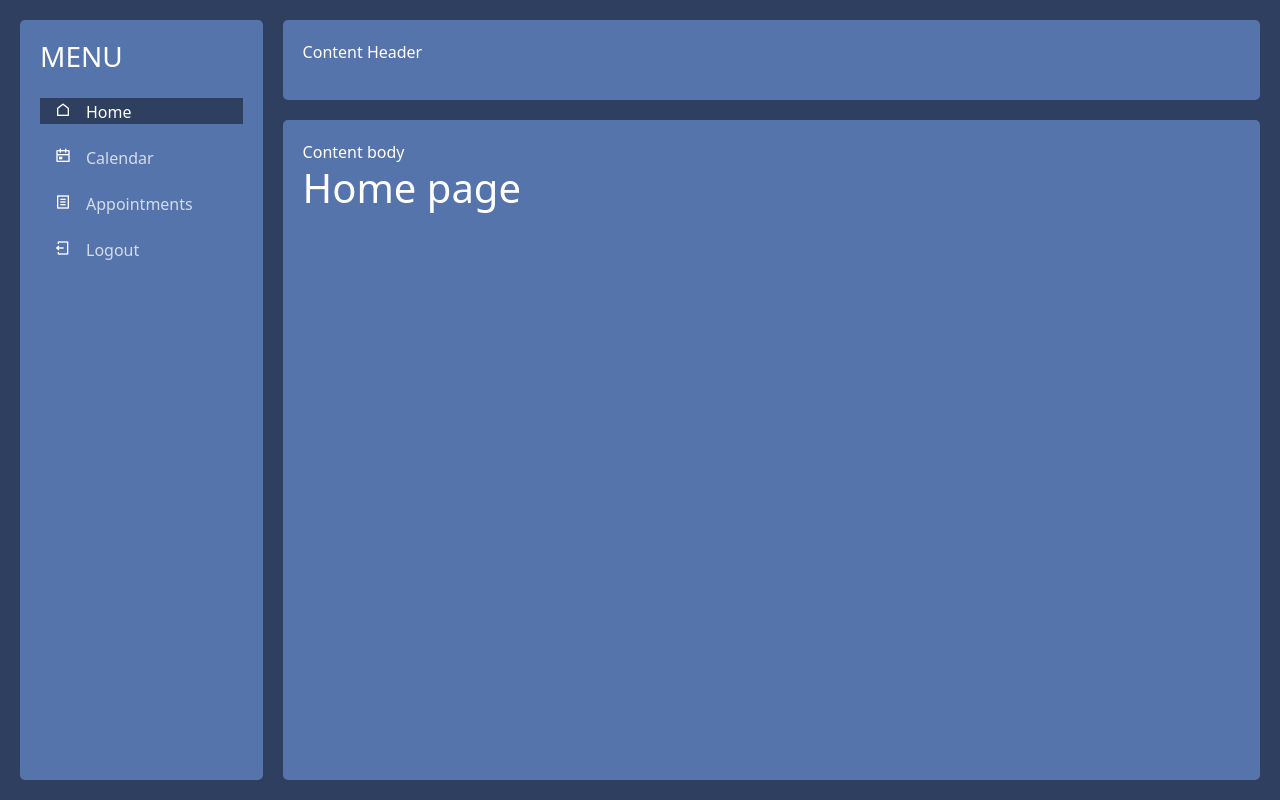
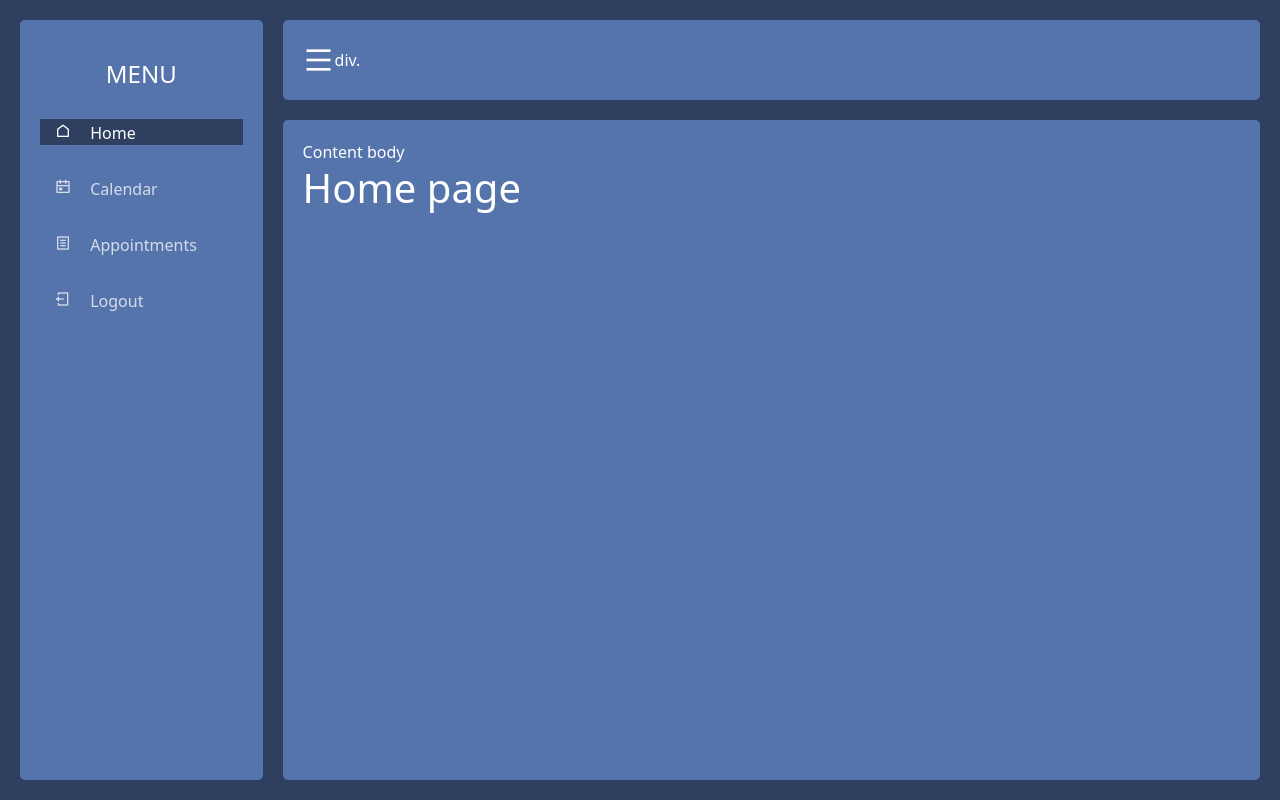
Before and after one commit to tsvetanilievdev/med-appointment-app, a React (Create React App) app in the folder client/: page / in a window 1280 px wide. Built offline with nearby package versions, Linux system fonts and the light colour scheme; no server answers; sample sign-in values are in the browser's storage.

Commit message:
add collapsing sidebar

```diff
--- a/client/src/components/Layout/Layout.css
+++ b/client/src/components/Layout/Layout.css
@@ -9,12 +9,27 @@
     background-color: var(--primary-bg-color-light);
     margin: 20px;
     border-radius: 5px;
-    padding: 20px;
+    padding: 0 20px;
     display: flex;
     flex-direction: column;
 }
+.sidebar.collapsed {
+    width: 100px;
+    padding: 0 10px;
+}
+.menu {
+    margin-top: 40px;
+}
+.menu h3 {
+    text-align: center;
+    font-size: 1.5rem;
+}
+
 .menu-item {
-    margin: 10px 0;
+    margin: 30px 0;
+}
+.sidebar.collapsed .menu-item {
+    text-align: center;
 }
 .menu-item i {
     margin: 0 15px;
@@ -44,6 +59,12 @@
     margin: 20px 20px 20px 0;
     padding: 20px;
     height: 10vh;
+    display: flex;
+    align-items: center;
+}
+.content-header i.action-header-icon {
+    font-size: 2rem;
+    cursor: pointer;
 }
 /* --CONTENT-BODY */
 .content-body {
@@ -53,3 +74,11 @@
     padding: 20px;
     height: calc(100vh - 10vh - 60px);
 }
+
+/* Media Queries */
+
+@media screen and (max-width: 768px) {
+    .sidebar {
+        padding: 0 20px;
+    }
+}
--- a/client/src/components/Layout/Layout.js
+++ b/client/src/components/Layout/Layout.js
@@ -1,17 +1,19 @@
+import { useState } from 'react';
+import Content from './Content';
 import './Layout.css';
 import Sidebar from './SideBar';
 
 function Layout({ children }) {
+    const [collapsed, setCollapsed] = useState(false);
+
     return (
         <div className="main">
-            <Sidebar />
-            <div className="content">
-                <div className="content-header">Content Header</div>
-                <div className="content-body">
-                    Content body
-                    {children}
-                </div>
-            </div>
+            <Sidebar collapsed={collapsed} />
+            <Content
+                collapsed={collapsed}
+                toggleCollapsed={() => setCollapsed(!collapsed)}
+                children={children}
+            />
         </div>
     );
 }
--- a/client/src/components/Layout/SideBar.js
+++ b/client/src/components/Layout/SideBar.js
@@ -1,5 +1,5 @@
 import { Link, useLocation } from 'react-router-dom';
-function Sidebar(props) {
+function Sidebar({ collapsed }) {
     const location = useLocation();
     const userMenuList = [
         {
@@ -24,21 +24,26 @@ function Sidebar(props) {
         },
     ];
     return (
-        <div className="sidebar">
+        <div className={`sidebar ${collapsed ? 'collapsed' : ''}`}>
+            <div className="menu">
                 <h3>MENU</h3>
-            {userMenuList.map((item) => {
+                {userMenuList.map((item, i) => {
                     const activeLink = location.pathname === item.path;
                     return (
                         <div
+                            key={i}
                             className={`menu-item ${
                                 activeLink ? 'active-menu-item' : ''
                             }`}
                         >
-                        <i className={item.icon}></i>
-                        <Link to={item.path}>{item.name}</Link>
+                            <Link to={item.path}>
+                                <i className={item.icon}></i>{' '}
+                                {collapsed ? ' ' : item.name}
+                            </Link>
                         </div>
                     );
                 })}
+            </div>
         </div>
     );
 }
```
Lines whose indentation alone changed are shown as unchanged.
